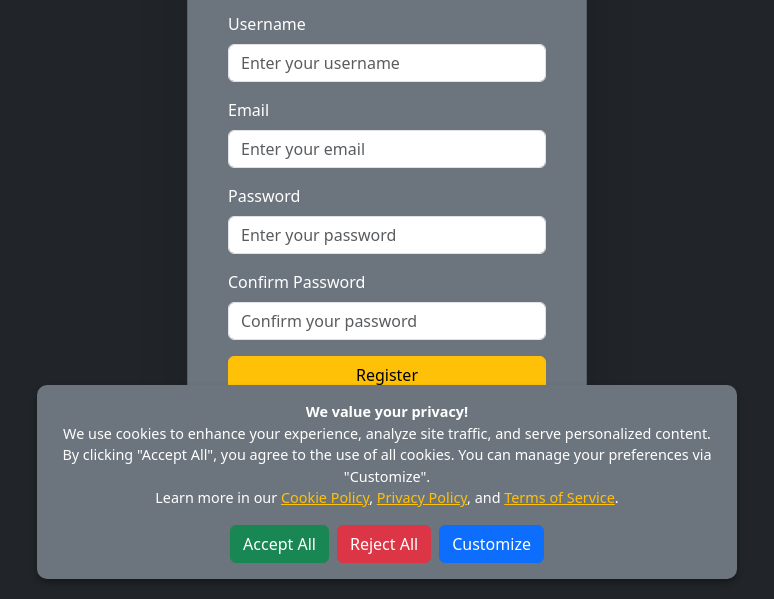
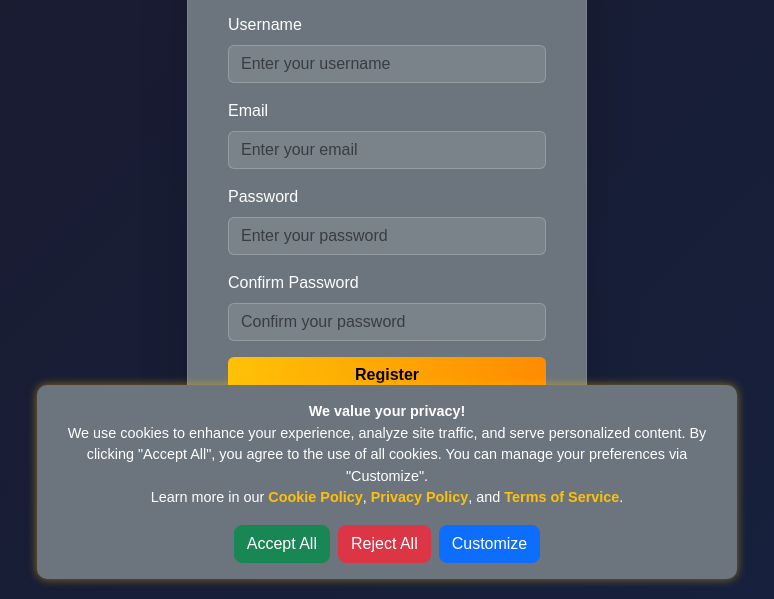
Before and after one commit to Saven04/Frontendcookie, a website: page register.html in a window 1280 px wide. Shown: the part 201-800 px from the top of the page, without its empty margins (253-1027 px from the left). Drawn offline with nearby package versions, Linux system fonts and the light colour scheme.

Commit message:
Update register.html

```diff
--- a/register.html
+++ b/register.html
@@ -9,6 +9,76 @@
     <link href="https://cdn.jsdelivr.net/npm/bootstrap@5.3.0/dist/css/bootstrap.min.css" rel="stylesheet">
     <link rel="stylesheet" href="public/styles/customize.css">
     <link rel="stylesheet" href="public/styles/cookie-banner.css">
+
+    <style>/* General Styling */
+        body {
+            font-family: 'Poppins', sans-serif;
+            background: linear-gradient(135deg, #1a1a2e, #16213e);
+            color: #f8f9fa;
+        }
+
+        /* Registration Card */
+        .card {
+            backdrop-filter: blur(10px);
+            background: rgba(44, 62, 80, 0.8);
+            border-radius: 15px;
+            border: 1px solid rgba(255, 255, 255, 0.1);
+            box-shadow: 0 4px 15px rgba(0, 0, 0, 0.2);
+        }
+
+        .card-header h2 {
+            font-weight: 600;
+            color: #ffc107;
+        }
+
+        /* Form Fields */
+        .form-control {
+            background: rgba(255, 255, 255, 0.1);
+            border: 1px solid rgba(255, 255, 255, 0.2);
+            color: white;
+        }
+
+        .form-control:focus {
+            background: rgba(255, 255, 255, 0.2);
+            border-color: #ffc107;
+            box-shadow: 0 0 10px rgba(255, 193, 7, 0.5);
+        }
+
+        /* Buttons */
+        .btn-warning {
+            background: linear-gradient(90deg, #ffc107, #ff8c00);
+            border: none;
+            font-weight: bold;
+            transition: all 0.3s ease-in-out;
+        }
+
+        .btn-warning:hover {
+            background: linear-gradient(90deg, #ff8c00, #ffc107);
+            transform: scale(1.05);
+        }
+
+        /* Cookie Banner */
+        .cookie-banner {
+            background: rgba(255, 193, 7, 0.1);
+            border-radius: 10px;
+            padding: 15px;
+            box-shadow: 0px 0px 10px rgba(255, 193, 7, 0.5);
+        }
+
+        .cookie-banner a {
+            text-decoration: none;
+            font-weight: 600;
+        }
+
+        .cookie-banner .btn {
+            border-radius: 8px;
+            transition: 0.3s ease;
+        }
+
+        .cookie-banner .btn:hover {
+            transform: scale(1.05);
+        }
+    </style>
 </head>
 <body class="bg-dark text-light">
 
```
